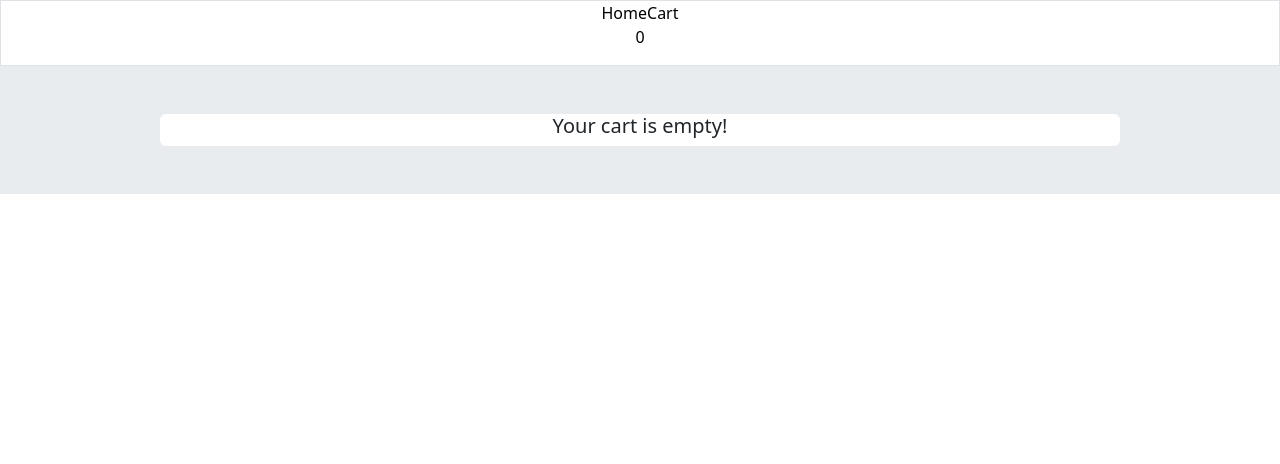
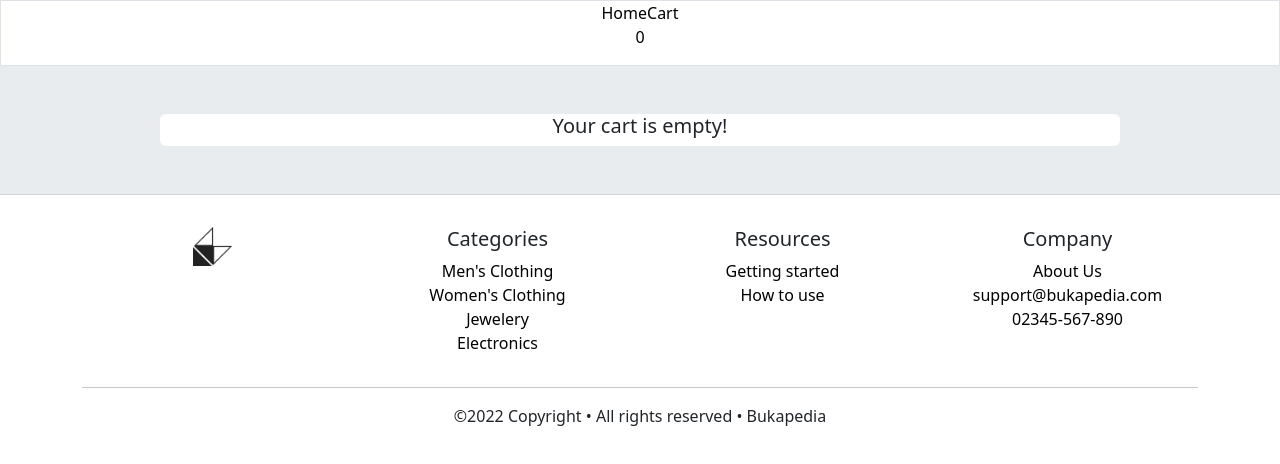
Before and after one commit to fitriaulias/Final_Project_Kel5, a React (Create React App) app in the folder final-project-2/: page /cart in a window 1280 px wide. Shown: the top 464 px of the page. Built offline with nearby package versions, Linux system fonts and the light colour scheme.

Commit message:
panduan, checkout, footer

```diff
--- a/final-project-2/src/App.js
+++ b/final-project-2/src/App.js
@@ -3,9 +3,9 @@ import "./App.css";
 import Navbar from "./components/Navbar";
 import Cart from "./pages/cart/Cart";
 import DetailProducts from "./pages/products/DetailProducts";
-// import Products from "./pages/products/Products";
 import "bootstrap/dist/css/bootstrap.min.css";
 import { Home } from "./pages/Home";
+import Footer from "./components/Footer";
 
 function App() {
   return (
@@ -16,6 +16,7 @@ function App() {
         <Route path="/product/:id" element={<DetailProducts />} />
         <Route path="/cart" element={<Cart />} />
       </Routes>
+      <Footer />
     </div>
   );
 }
--- /dev/null
+++ b/final-project-2/src/components/Footer.js
@@ -0,0 +1,81 @@
+import React from "react";
+import brand from ".././assets/icon.png";
+
+function Footer() {
+  return (
+    <div className="main-footer">
+      <div className="container">
+        <div className="row">
+          <div className="col">
+            <a href="/">
+              <img
+                src={brand}
+                alt="Home"
+                className="brand-image"
+                style={{ width: "15%" }}
+              />
+            </a>
+          </div>
+
+          <div className="col">
+            <h5>Categories</h5>
+            <ul className="list-unstyled">
+              <li>
+                <a href="/">Men's Clothing</a>
+              </li>
+              <li>
+                <a to="/">Women's Clothing</a>
+              </li>
+              <li>
+                <a href="/">Jewelery</a>
+              </li>
+              <li>
+                <a href="/">Electronics</a>
+              </li>
+            </ul>
+          </div>
+
+          <div className="col">
+            <h5>Resources</h5>
+            <ul className="list-unstyled">
+              <li>
+                <a href="https://github.com/fitriaulias/Final_Project_Kel5/tree/main/final-project-2">
+                  Getting started
+                </a>
+              </li>
+              <li>
+                <a href="https://github.com/fitriaulias/Final_Project_Kel5/tree/main/final-project-2">
+                  How to use
+                </a>
+              </li>
+            </ul>
+          </div>
+
+          <div className="col">
+            <h5>Company</h5>
+            <ul className="list-unstyled">
+              <li>
+                <a href="/aboutus">About Us</a>
+              </li>
+              <li>
+                <a href="mailto:support@bukapedia.com">support@bukapedia.com</a>
+              </li>
+              <li>
+                <a href="tel:0234567890">02345-567-890</a>
+              </li>
+            </ul>
+          </div>
+        </div>
+        <hr />
+        <div className="row">
+          <p className="col text-center copyrights">
+            &copy;{new Date().getFullYear()} Copyright • All rights reserved •
+            Bukapedia
+          </p>
+        </div>
+      </div>
+    </div>
+  );
+}
+
+export default Footer;
--- a/final-project-2/src/index.css
+++ b/final-project-2/src/index.css
@@ -72,3 +72,16 @@ a {
   border-collapse: separate;
   border-spacing:0 20px;
 }
+
+/* Footer */
+
+.main-footer {
+  z-index: 2;
+  background-color: white;
+  /* margin-top: 12%; */
+  padding-top: 2em;
+  position: relative;
+  bottom: 0;
+  width: 100%;
+  border-top: lightgray 1px solid;
+}
--- a/final-project-2/src/pages/cart/Cart.js
+++ b/final-project-2/src/pages/cart/Cart.js
@@ -73,8 +73,11 @@ const Cart = () => {
                     <td>Total</td>
                     <td>{`Cart item(s): ${cartTotalQuantity}`}</td>
                     <td>{`$${cartTotalPrice.toFixed(2)}`}</td>
+                    <td></td>
                     <td>
-                      <button>Place order</button>
+                      <button className="btn btn-outline-dark px-5">
+                        Place order
+                      </button>
                     </td>
                   </tr>
                 </tbody>
--- a/final-project-2/src/pages/products/Products.js
+++ b/final-project-2/src/pages/products/Products.js
@@ -25,33 +25,33 @@ const Products = () => {
       <div className="homepage">
         <div className="pt-5">
           <button
-            className="our-products text-start w-50 fs-4"
+            className="btn-product our-products text-start w-50 fs-4"
             onClick={() => setCategories(product)}
           >
             Our Products
           </button>
 
           <button
-            className="btn me-2"
+            className="btn-product btn me-2"
             onClick={() => filterCategories("men's clothing")}
           >
             Men's Clothing
           </button>
 
           <button
-            className="btn me-2"
+            className="btn-product btn me-2"
             onClick={() => filterCategories("women's clothing")}
           >
             Women's Clothing
           </button>
           <button
-            className="btn me-2"
+            className="btn-product btn me-2"
             onClick={() => filterCategories("jewelery")}
           >
             Jewelery
           </button>
           <button
-            className="btn me-2"
+            className="btn-product btn me-2"
             onClick={() => filterCategories("electronics")}
           >
             Electronics
```
Also changed, not shown: final-project-2/src/pages/checkout/Checkout.js (added, +12 -0 lines), final-project-2/src/pages/checkout/CheckoutDetail.js (added, +44 -0 lines), final-project-2/src/pages/checkout/CheckoutMessage.js (added, +13 -0 lines), final-project-2/src/assets/icon.png (added), 1 other file (tests, documents, lock files or other folders).
